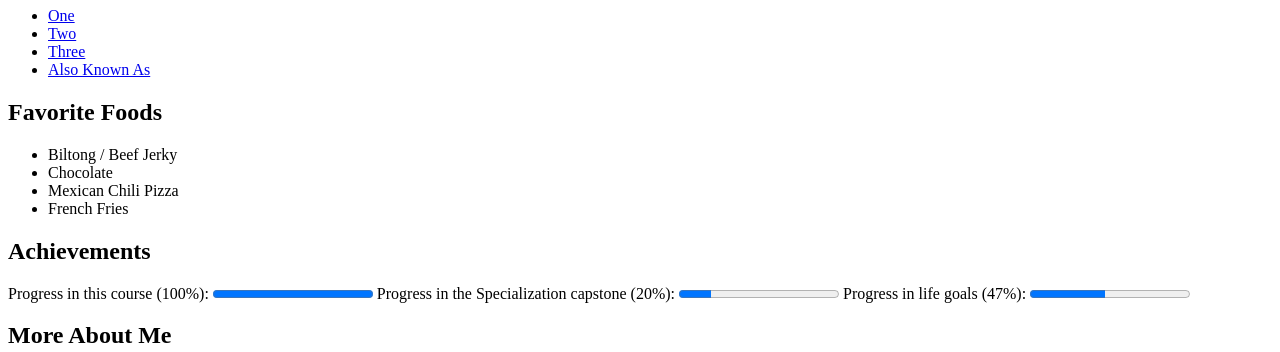
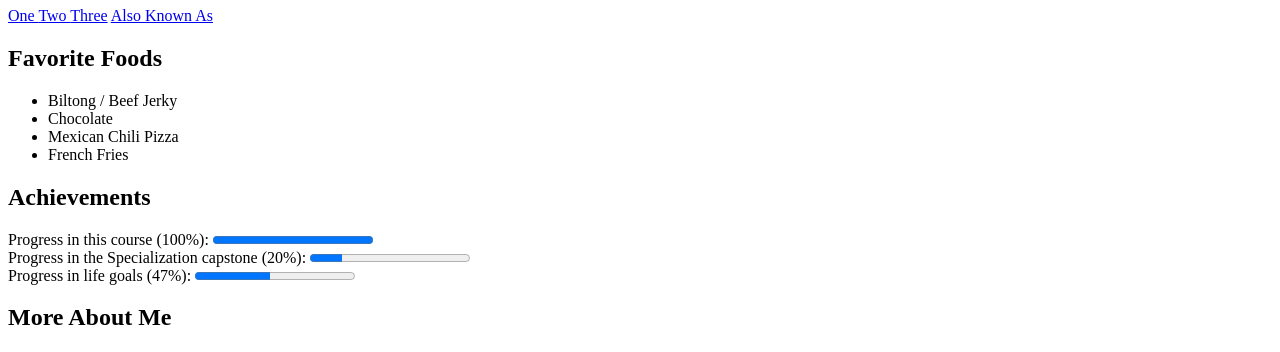
Before and after one commit to Menelisml/project-mene, a plain HTML site: page index.html in a window 1280 px wide. Shown: the part 73-425 px from the top of the page. Drawn offline with Linux system fonts and the light colour scheme.

Commit message:
Update index.html 6

```diff
--- a/index.html
+++ b/index.html
@@ -11,12 +11,10 @@
 
   <h1>Menelis Molefe</h1>
    <nav>
-	<ul>
-		<li> <a href="#section1"> One </a> </li>
-		<li> <a href="#section2">Two  </a> </li>
-                <li> <a href="#section3">Three</a> </li>
-		<li> <a href="#section4"> Also Known As </a> </li>
-	</ul>
+ <a href="#section1"> One </a>
+		<a href="#section2">Two  </a>
+                 <a href="#section3">Three</a>
+		 <a href="#section4"> Also Known As </a>
    </nav>
 	<section id="section1">
 	<h2> Favorite Foods </h2>
@@ -32,12 +30,13 @@
 
 <label for="course">Progress in this course (100%):</label>
 <progress id="course" value="100" max="100"> 100% </progress>
-
+<br>
 <label for="capstone">Progress in the Specialization capstone (20%):</label>
 <progress id="capstone" value="20" max="100"> 20% </progress>
-
+<br>
 <label for="life">Progress in life goals (47%):</label>
 <progress id="life" value="47" max="100"> 47% </progress>
+		  <br>
 	  </section>
 	  <section id="section3">
 	  <h2>More About Me</h2>
@@ -47,6 +46,7 @@
 		    I opened up my first <em>computer</em> that's when I got hooked on all things
 		    <em>tech</em> . Today I plan on using tech to open a better <strong>Future </strong>
 	    </p>
+	    <br>
     </details>
 <a>
 <img src="http://www.intro-webdesign.com/images/newlogo.png "> This page was created by Menelis Molefe &amp Colleen van Lent
```
